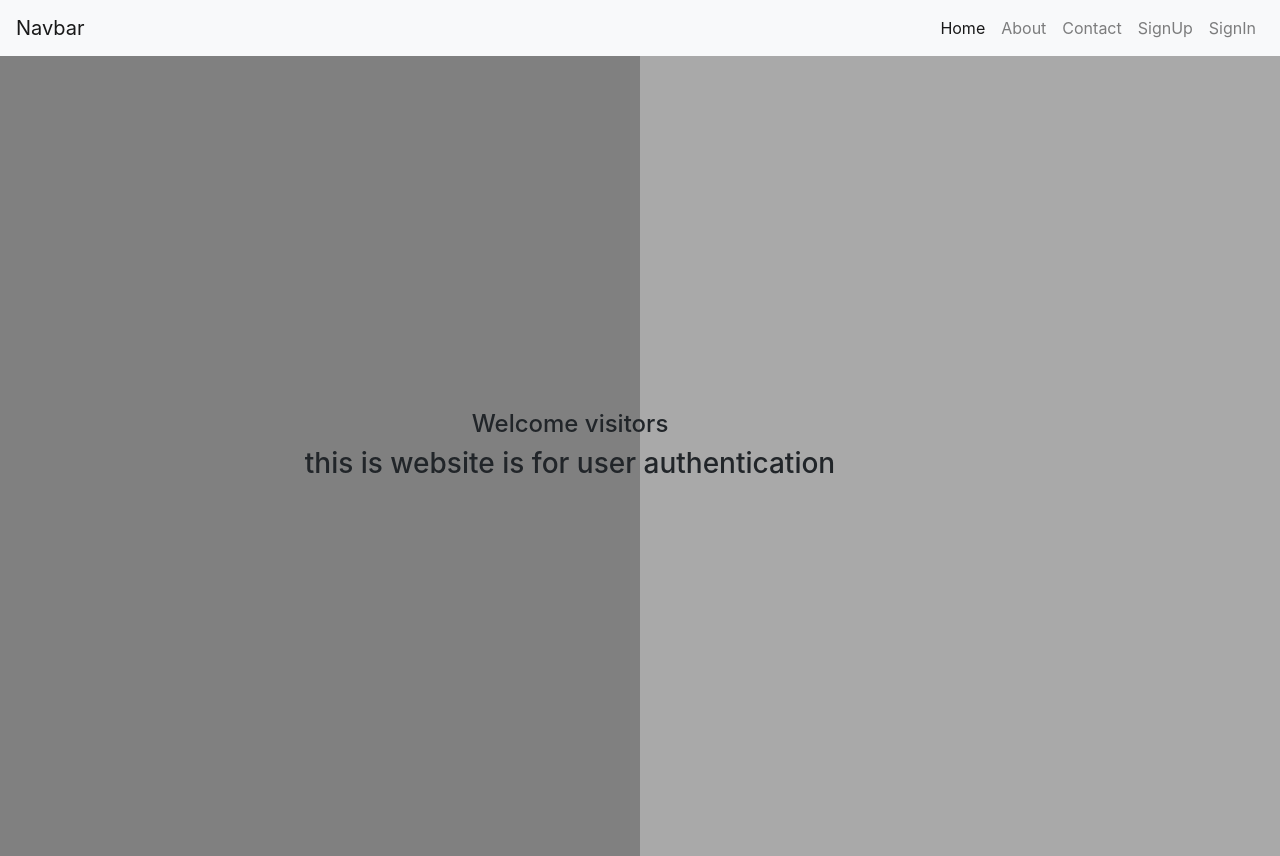
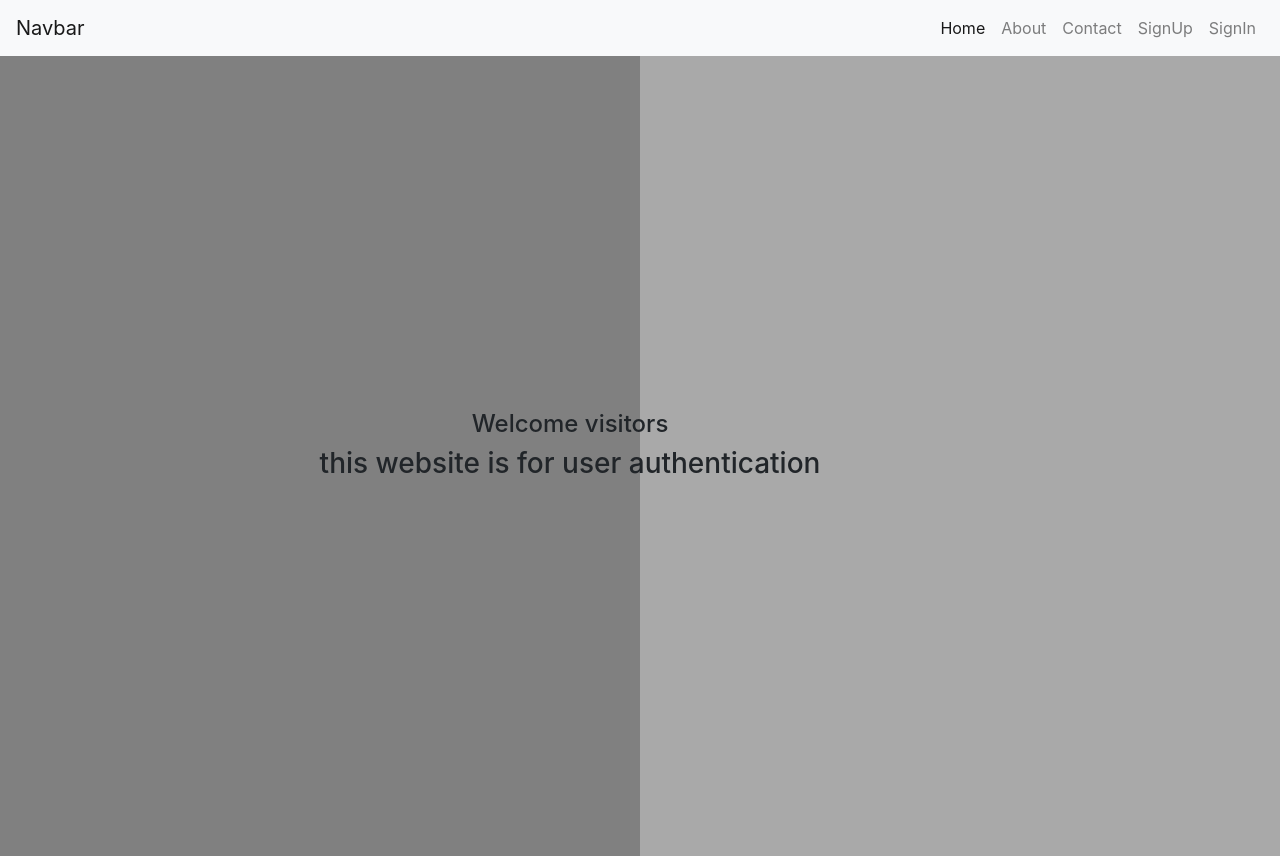
Before and after one commit to airKing05/mern-user-auth, a React (Create React App) app in the folder mern-july1/client-code/: page / in a window 1280 px wide. Built offline with nearby package versions, Linux system fonts and the light colour scheme.

Commit message:
text fixed

```diff
--- a/mern-july1/client-code/src/components/Home.js
+++ b/mern-july1/client-code/src/components/Home.js
@@ -8,7 +8,7 @@ export default function Home() {
                 <div className="col-6" style={{background: 'darkgray'}}></div>
                 <div className="container " style={{position:'absolute', top:'50%', margin: '10px auto'}}>
                 <h4 className=" row d-flex justify-content-center " style={{position:'relative', top:'0px', }}>Welcome visitors</h4>
-                <h3 className=" row d-flex justify-content-center " style={{position:'relative', top:'0px', }}>this is website is for user authentication</h3>
+                <h3 className=" row d-flex justify-content-center " style={{position:'relative', top:'0px', }}>this website is for user authentication</h3>
                 </div>
             </div>
         </div>
```
